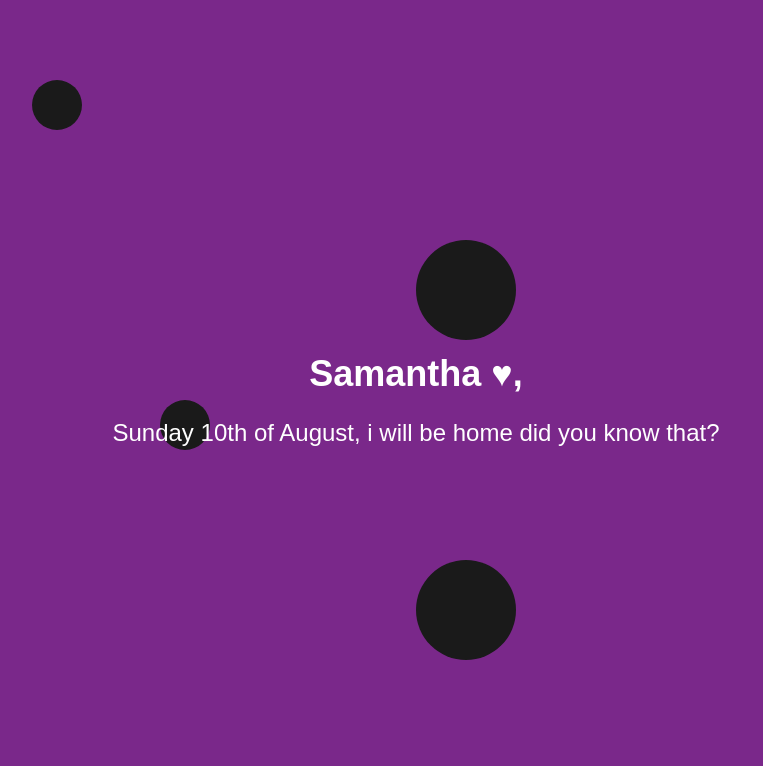
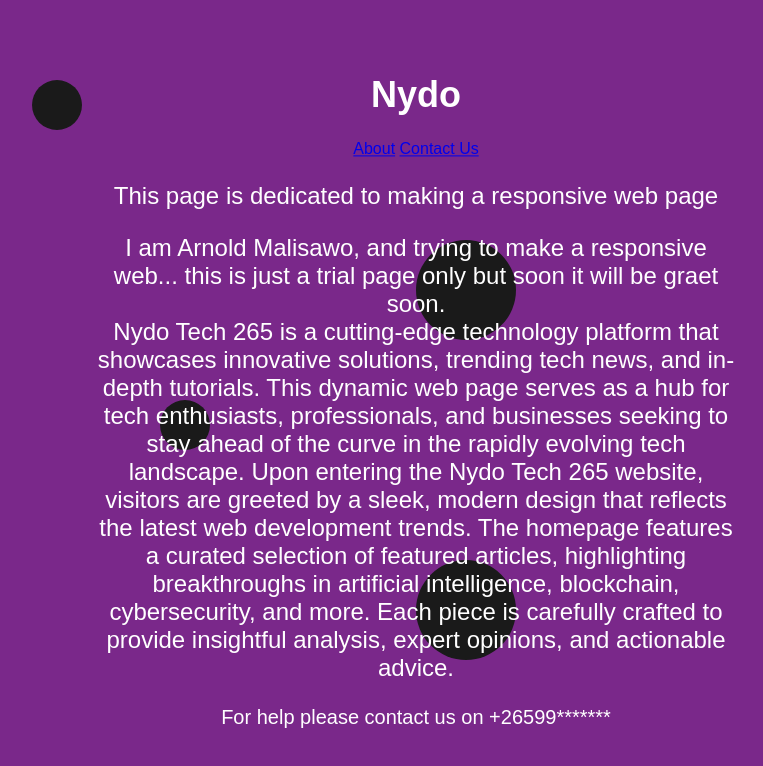
Before and after one commit to Malisawo/Malisawo.github.io, a plain HTML site: page index.html in a window 1280 px wide. Shown: the whole page, without its empty margins (224-987 px from the left). Drawn offline with Linux system fonts and the light colour scheme.

Commit message:
Update index.html

```diff
--- a/index.html
+++ b/index.html
@@ -65,8 +65,30 @@
 		<div class="circle medium-circle circle4"></div>
 	</div>
 	<div class="message">
-		<h1 style="font-size: 36px;">Samantha &hearts;,</h1>
-		<p style="font-size: 24px;">Sunday 10th of August, i  will be home did you know that?
-</p>	</div>
+		<h1 style="font-size: 36px;">Nydo</h1>
+		<nav>
+				<a href="#about">About</a>
+				<a href="#contact">Contact Us</a>
+		</nav>
+		<p style="font-size: 24px;">
+		This page is dedicated to making a responsive web page
+
+		</p>
+	<section id="about">
+		<p style="font-size: 24px;">
+			I am Arnold Malisawo, and trying to make a responsive web... this is just a trial page only but soon it will be graet soon.
+		<br>
+		Nydo Tech 265 is a cutting-edge technology platform that showcases innovative solutions, trending tech news, and in-depth tutorials. This dynamic web page serves as a hub for tech enthusiasts, professionals, and businesses seeking to stay ahead of the curve in the rapidly evolving tech landscape.
+
+Upon entering the Nydo Tech 265 website, visitors are greeted by a sleek, modern design that reflects the latest web development trends. The homepage features a curated selection of featured articles, highlighting breakthroughs in artificial intelligence, blockchain, cybersecurity, and more. Each piece is carefully crafted to provide insightful analysis, expert opinions, and actionable advice.
+
+		</p>
+	</section>
+	<section id="contact">
+		<p style="font-size: 20px;">
+			For help please contact us on +26599*******
+		</p>
+	</section>
+	</div>
 </body>
 </html>
```
